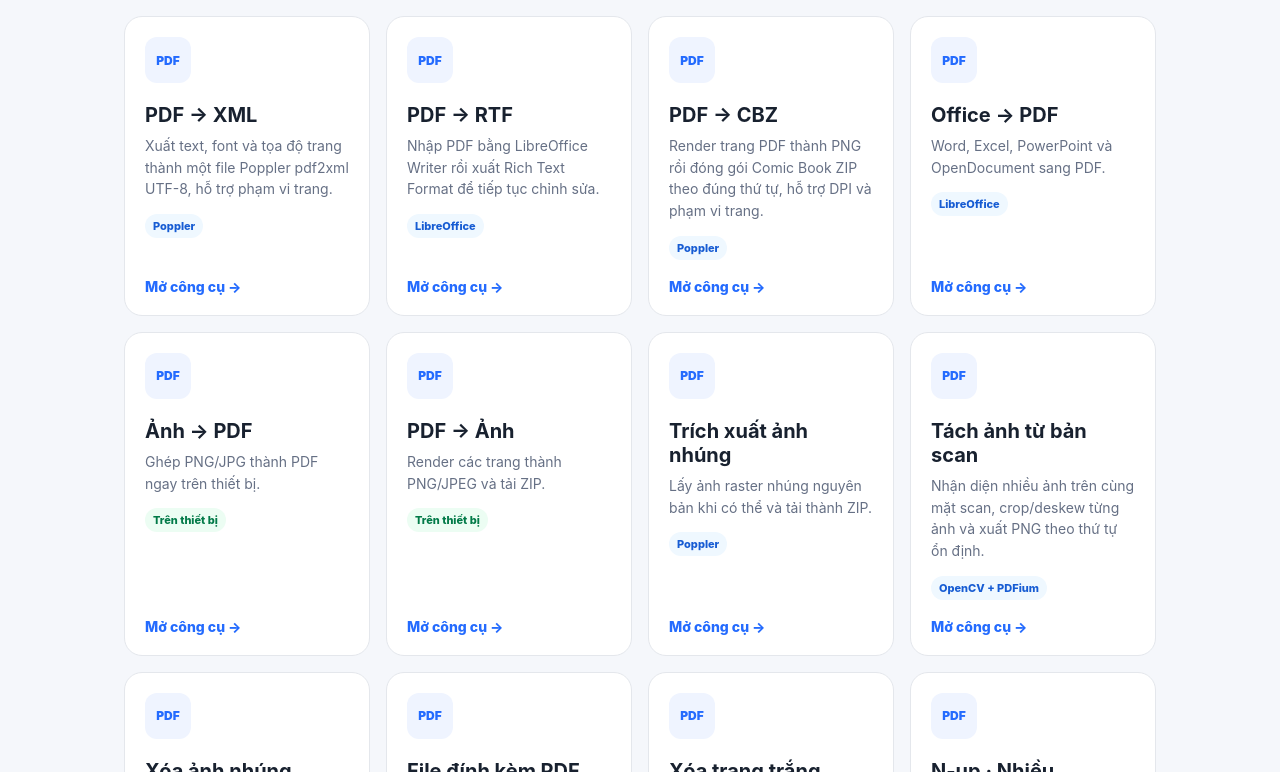
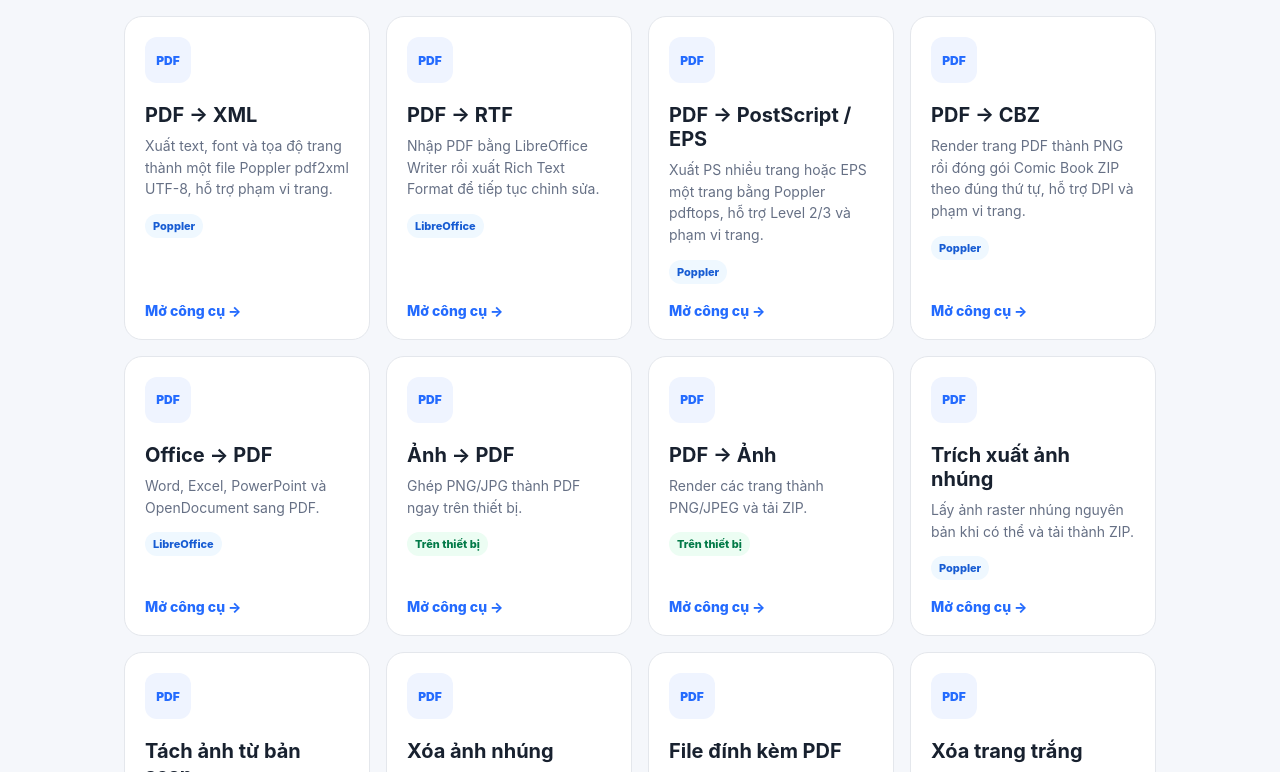
Before and after one commit to solyan842/SolYan-PDF, a Next.js app in the folder frontend/: page / in a window 1280 px wide. Shown: the part 1948-2720 px from the top of the page. Built offline with nearby package versions, Linux system fonts and the light colour scheme.

Commit message:
feat: expose PDF to PostScript on dashboard

```diff
--- a/frontend/app/page.tsx
+++ b/frontend/app/page.tsx
@@ -17,6 +17,7 @@ const tools = [
   { href: '/pdf-to-markdown', title: 'PDF → Markdown', description: 'Nhận diện bố cục bằng PP-StructureV3 và xuất Markdown cho PDF scan hoặc tài liệu có cấu trúc.', local: false, badge: 'PP-StructureV3' },
   { href: '/pdf-to-xml', title: 'PDF → XML', description: 'Xuất text, font và tọa độ trang thành một file Poppler pdf2xml UTF-8, hỗ trợ phạm vi trang.', local: false, badge: 'Poppler' },
   { href: '/pdf-to-rtf', title: 'PDF → RTF', description: 'Nhập PDF bằng LibreOffice Writer rồi xuất Rich Text Format để tiếp tục chỉnh sửa.', local: false, badge: 'LibreOffice' },
+  { href: '/pdf-to-postscript', title: 'PDF → PostScript / EPS', description: 'Xuất PS nhiều trang hoặc EPS một trang bằng Poppler pdftops, hỗ trợ Level 2/3 và phạm vi trang.', local: false, badge: 'Poppler' },
   { href: '/pdf-to-cbz', title: 'PDF → CBZ', description: 'Render trang PDF thành PNG rồi đóng gói Comic Book ZIP theo đúng thứ tự, hỗ trợ DPI và phạm vi trang.', local: false, badge: 'Poppler' },
   { href: '/office-to-pdf', title: 'Office → PDF', description: 'Word, Excel, PowerPoint và OpenDocument sang PDF.', local: false, badge: 'LibreOffice' },
   { href: '/images-to-pdf', title: 'Ảnh → PDF', description: 'Ghép PNG/JPG thành PDF ngay trên thiết bị.', local: true },
```
